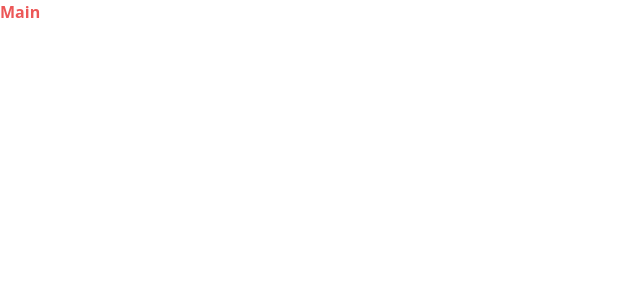
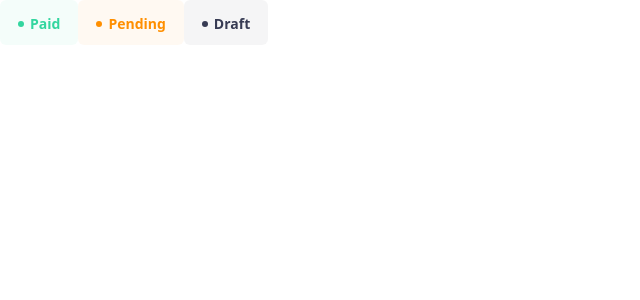
Before and after one commit to zetmosoma10/invoice-client, a React app: page / in a window 1280 px wide. Shown: the top 300 px of the page, without its empty margins (0-640 px from the left). Built offline with nearby package versions, Linux system fonts and the light colour scheme; the HTML template or start-up script is replaced by a standard one.

Commit message:
create status badge component

```diff
--- a/src/App.jsx
+++ b/src/App.jsx
@@ -1,6 +1,7 @@
 import { useEffect } from "react";
 import { useLocation } from "react-router-dom";
 import "preline/preline";
+import StatusBadge from "./components/StatusBadge";
 
 function App() {
   const location = useLocation();
@@ -11,7 +12,9 @@ function App() {
 
   return (
     <main>
-      <h1 className="font-bold text-RED">Main</h1>
+      <StatusBadge status="Paid" color="GREEN" />
+      <StatusBadge status="Pending" color="ORANGE" />
+      <StatusBadge status="Draft" color="LIGHT_GREY" />
     </main>
   );
 }
--- /dev/null
+++ b/src/components/StatusBadge.jsx
@@ -0,0 +1,21 @@
+const StatusBadge = ({ status, color }) => {
+  const colorClasses = {
+    GREEN: "bg-GREEN text-GREEN dark:bg-GREEN dark:text-GREEN",
+    ORANGE: "bg-ORANGE text-ORANGE dark:bg-ORANGE dark:text-ORANGE",
+    LIGHT_GREY: "bg-LIGHT_GREY text-LIGHT_GREY dark:bg-LIGHT dark:text-LIGHT",
+  };
+
+  return (
+    <span
+      className={`${colorClasses[color]} inline-flex items-center gap-x-1.5 pt-[14px] pb-[11px] px-[18px] rounded-md text-sm
+        font-semibold   bg-opacity-5  dark:bg-opacity-5`}
+    >
+      <span
+        className={`size-1.5 inline-block rounded-full ${colorClasses[color]}`}
+      ></span>
+      {status}
+    </span>
+  );
+};
+
+export default StatusBadge;
--- a/tailwind.config.js
+++ b/tailwind.config.js
@@ -10,6 +10,9 @@ export default {
       colors: {
         RED: "#EC5757",
         RED_LIGHTER: "#9277FF",
+        ORANGE: "#FF8F00",
+        GREEN: "#33D69F",
+        LIGHT_GREY: "#373B53",
         LIGHT: "#F8F8FB",
         LIGHT_BLUE: "#DFE3FA",
         GREY: "#888EB0",
```
